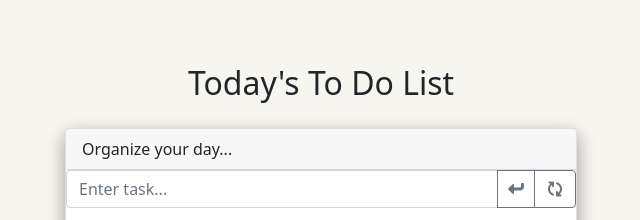
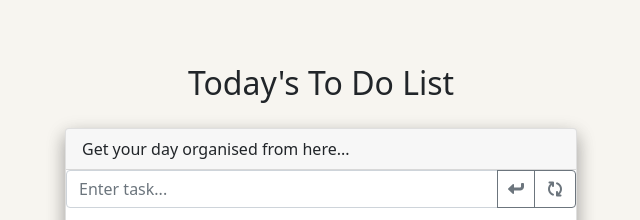
Before and after one commit to Tumworobere/To-Do-List, a website built with webpack: page dist/index.html in a window 1280 px wide. Shown: the top 220 px of the page, without its empty margins (319-959 px from the left). Built offline with nearby package versions, Linux system fonts and the light colour scheme.

Commit message:
Modified index file

```diff
--- a/dist/index.html
+++ b/dist/index.html
@@ -15,7 +15,7 @@
 <body>
     <h1 class="header text-center">Today's To Do List</h1>
     <div class="card">
-        <div class="card-header">Organize your day...</div>
+        <div class="card-header">Get your day organised from here...</div>
         <div class="input-group">
             <input id="input" type="text" class="form-control" placeholder="Enter task...">
             <button id="addBtn" class="btn btn-outline-secondary" type="button"><i
```
